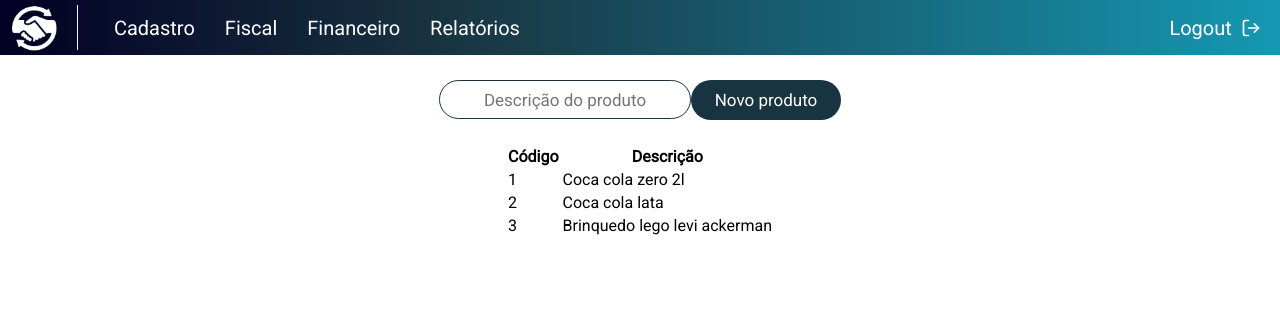
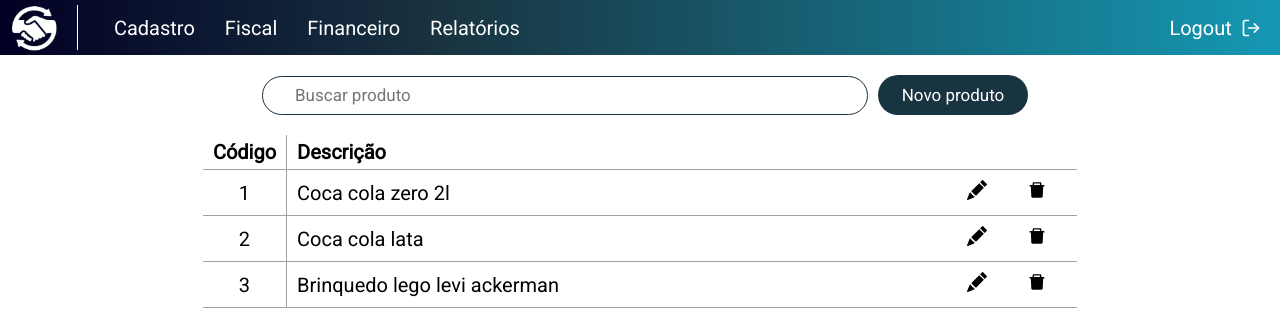
Before and after one commit to Huds0nAlve5/highsysReact, a React (Vite) app: page /cadastro/produto in a window 1280 px wide. Shown: the top 336 px of the page. Built offline with nearby package versions, Linux system fonts and the light colour scheme.

Commit message:
adicionado a o filtro por nome do produto e estilização da tela

```diff
--- a/src/components/form/Input.jsx
+++ b/src/components/form/Input.jsx
@@ -1,7 +1,7 @@
-export function Input({type, placeholder, name, style}){
+export function Input({type, placeholder, name, style, setProdFilter}){
     return(
         <>
-            <input type={type} placeholder={placeholder} name={name} className={style}/>
+            <input type={type} placeholder={placeholder} name={name} className={style} onChange={(e) => setProdFilter(e.target.value)}/>
         </>
     )
 }
--- a/src/components/list/produtos/ListagemProduto.jsx
+++ b/src/components/list/produtos/ListagemProduto.jsx
@@ -1,10 +1,15 @@
+import { AiFillDelete } from "react-icons/ai";
+import { BsFillPencilFill } from "react-icons/bs";
+
 export function ListagemProduto({listagem_produto, style}){
     return(
         <table className={style.listagem_produto}>
             <thead>
                 <tr>
-                    <th>Código</th>
-                    <th>Descrição</th>
+                    <th className={style.coluna_cod}>Código</th>
+                    <th className={style.coluna_des}>Descrição</th>
+                    <th className={style.coluna_acao}></th>
+                    <th className={style.coluna_acao}></th>
                 </tr>
             </thead>
 
@@ -12,8 +17,10 @@ export function ListagemProduto({listagem_produto, style}){
                 {listagem_produto.map((produto, index) => {
                     return(
                             <tr key={index}>
-                                <td key={produto.procod}>{produto.procod}</td>
-                                <td key={produto.prodes}>{produto.prodes}</td>
+                                <td key={produto.procod} className={style.coluna_cod}>{produto.procod}</td>
+                                <td key={produto.prodes} className={style.coluna_des}>{produto.prodes}</td>
+                                <td className={style.coluna_acao}><BsFillPencilFill style={{height:"20px"}}/></td>
+                                <td className={style.coluna_acao}><AiFillDelete style={{height:"20px"}}/></td>
                             </tr>
                     )
                 })}
--- a/src/pages/cadastro/CadastroProduto.jsx
+++ b/src/pages/cadastro/CadastroProduto.jsx
@@ -3,8 +3,9 @@ import { Navbar } from "../../components/navbar/Navbar";
 import { ListagemProduto } from "../../components/list/produtos/ListagemProduto"
 import style from "../../styles/list/listagemproduto.module.css"
 import blue_button from "../../styles/buttons/bluebutton.module.css"
-import entrada from "../../styles/inputs/input.module.css"
+import filtro from "../../styles/inputs/filtro.module.css"
 import { Button } from "../../components/form/Button";
+import { useState } from "react";
 
 export function CadastroProduto(){
     const listagem_produto = [
@@ -22,14 +23,24 @@ export function CadastroProduto(){
         },
     ]
 
+    const [prodFilter, setProdFilter] = useState("")
+    const prodFiltrados = listagem_produto.filter(produto => (
+        produto.prodes.toUpperCase().includes(prodFilter.toUpperCase())
+    ))
+
     return(
         <>
             <Navbar />
             <div className={style.inserir_e_filtrar}>
-                <Input type="Produto" placeholder="Descrição do produto" name="produto" style={entrada.entrada}/>
+                <Input type="Produto" placeholder="Buscar produto" name="produto" style={filtro.input} setProdFilter={setProdFilter}/>
                 <Button type="button" textBtn="Novo produto" style={blue_button.blue_button}/>
             </div>
-            <ListagemProduto listagem_produto={listagem_produto} style={style}/>
+
+            {prodFilter.length == 0?
+            (<ListagemProduto listagem_produto={listagem_produto} style={style}/>) :
+            <ListagemProduto listagem_produto={prodFiltrados} style={style}/>
+            }
+
         </>
     )
 }
--- a/src/styles/inputs/input.module.css
+++ b/src/styles/inputs/filtro.module.css
@@ -1,11 +1,12 @@
-.entrada{
-    text-align: center;
+.input{
+    text-indent: 30px;
     margin: 5px 0px;
-    width: 246px;
+    width: 600px;
     height: 35px;
     outline: 0;
     border: 1px solid #193441;
     border-radius: 20px;
     font-size: 17px;
     transition: 0.5s;
+    margin: 0px 10px;
 }
--- a/src/styles/list/listagemproduto.module.css
+++ b/src/styles/list/listagemproduto.module.css
@@ -3,6 +3,34 @@
     margin: 20px 0px;
 }
 
+.coluna_cod{
+    border-right: 1px solid rgb(161, 161, 161);
+    width: 30px;
+    text-align: center;
+}
+
+.coluna_des{
+    width: 650px;
+}
+
+.coluna_acao{
+    width: 40px;
+}
+
 .listagem_produto{
     margin: 0px auto;
+    font-size: 20px;
+    border-collapse: collapse;
 }
+
+.listagem_produto th{
+    border-bottom: 1px solid rgb(161, 161, 161);
+    text-align: left;
+    padding: 5px 10px;
+}
+
+
+.listagem_produto td{
+    border-bottom: 1px solid rgb(161, 161, 161);
+    padding: 10px 10px;
+}
```
